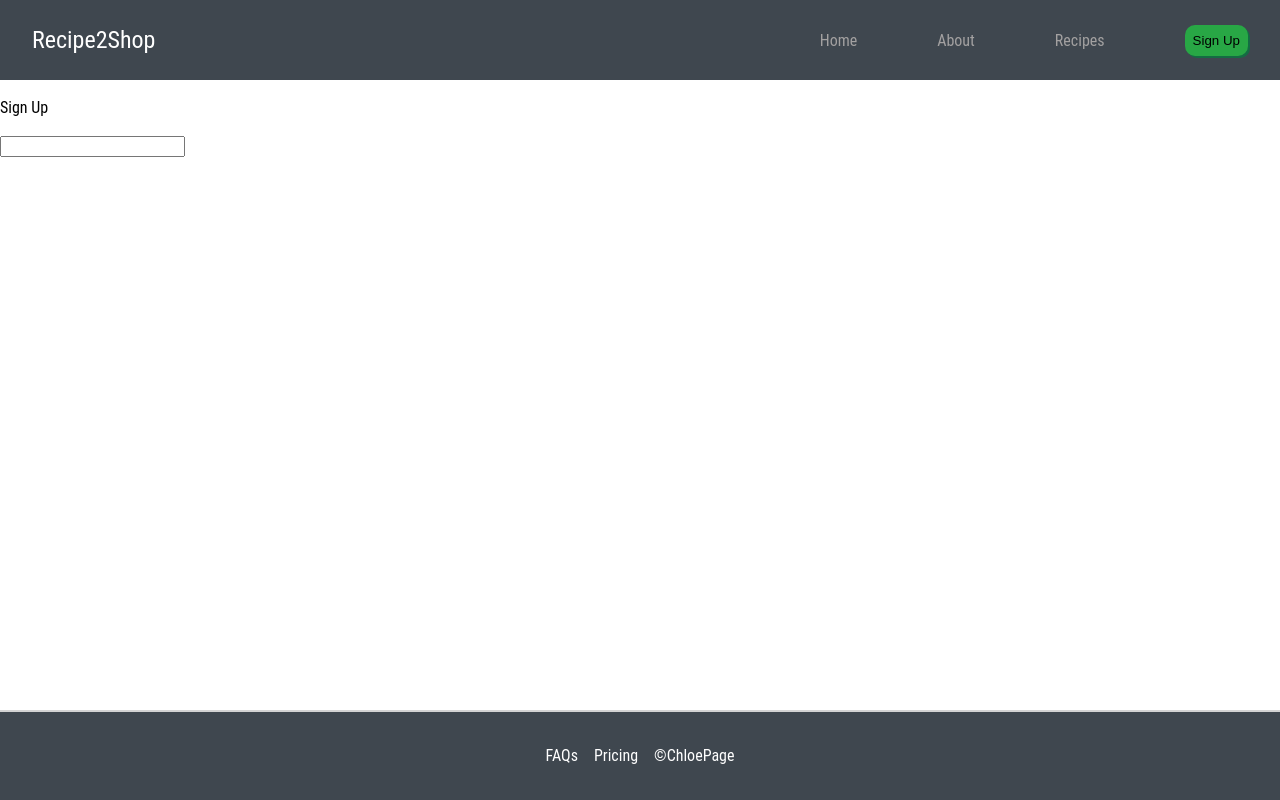
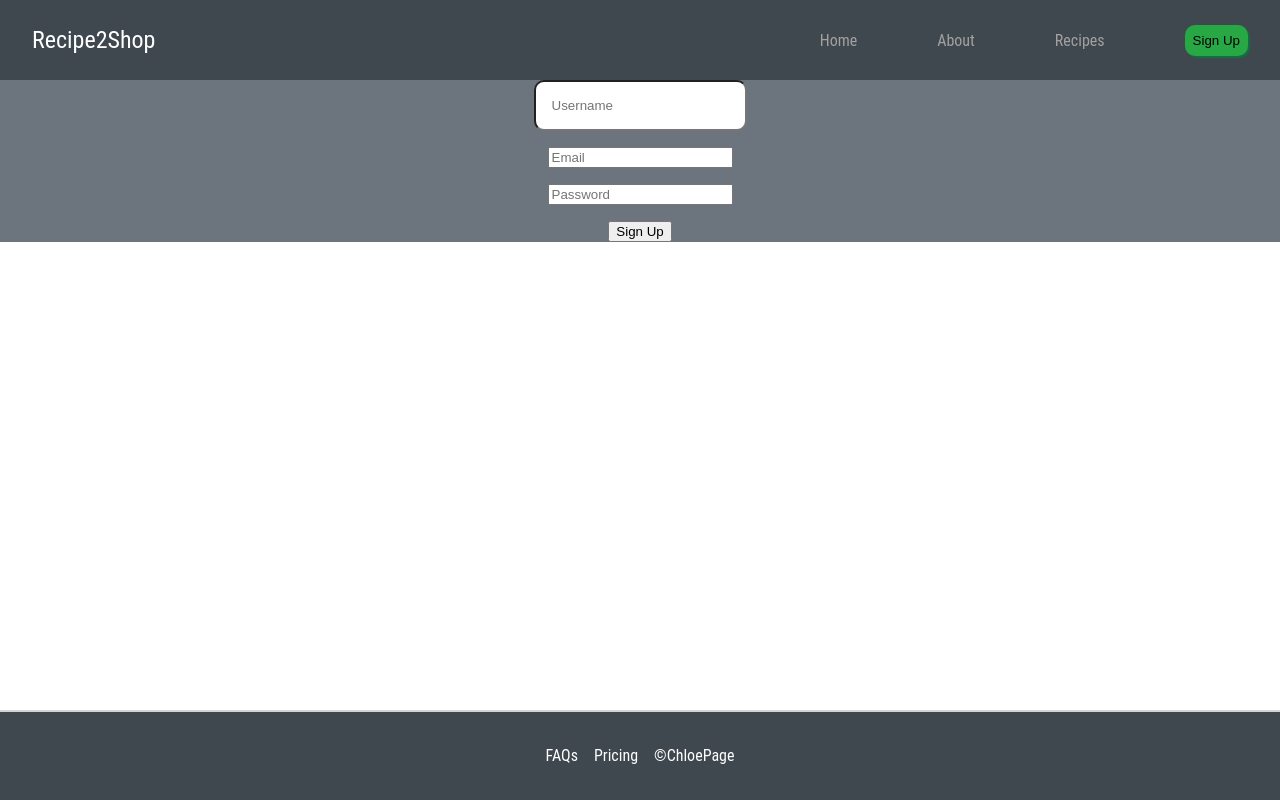
Before and after one commit to ChloeSAPage/Recipe2Shop, a React (Vite) app: page /signup in a window 1280 px wide. Built offline with nearby package versions, Linux system fonts and the light colour scheme.

Commit message:
Styling on form

```diff
--- a/src/index.css
+++ b/src/index.css
@@ -35,6 +35,7 @@ body {
     --button: #28a745;
     --buttonShadow: #146c43;
     --buttonHover: #31cd54;
+    --cardBackground: #6c757d;
 
     /* Typography */
     --h1-desktop: 56px/64px "Roboto Condensed", "Roboto", sans-serif;
--- a/src/views/SignUp/SignUp.module.css
+++ b/src/views/SignUp/SignUp.module.css
@@ -2,3 +2,21 @@
     background: var(--background);
     width: 100%;
 }
+
+.form {
+    display: flex;
+    flex-direction: column;
+    justify-content: center;
+    align-items: center;
+    gap: 1rem;
+    height: 70%;
+}
+
+.input {
+    padding: 1rem;
+    border-radius: 10px;
+}
+
+.container {
+    background-color: var(--cardBackground);
+}
--- a/src/views/SignUp/SignUp.tsx
+++ b/src/views/SignUp/SignUp.tsx
@@ -3,10 +3,33 @@ import styles from "./SignUp.module.css";
 function SignUp() {
     return (
         <div className={styles.wrapper}>
-            <p>Sign Up</p>
-            <form>
-                <input type="text" />
-            </form>
+            <div className={styles.container}>
+                <form className={styles.form}>
+                    <input
+                        className={styles.input}
+                        type="text"
+                        id="username"
+                        name="username"
+                        placeholder="Username"
+                        required
+                    />
+                    <input
+                        type="email"
+                        id="email"
+                        name="email"
+                        placeholder="Email"
+                        required
+                    />
+                    <input
+                        type="password"
+                        id="password"
+                        name="password"
+                        placeholder="Password"
+                        required
+                    />
+                    <button type="button">Sign Up</button>
+                </form>
+            </div>
         </div>
     );
 }
```
